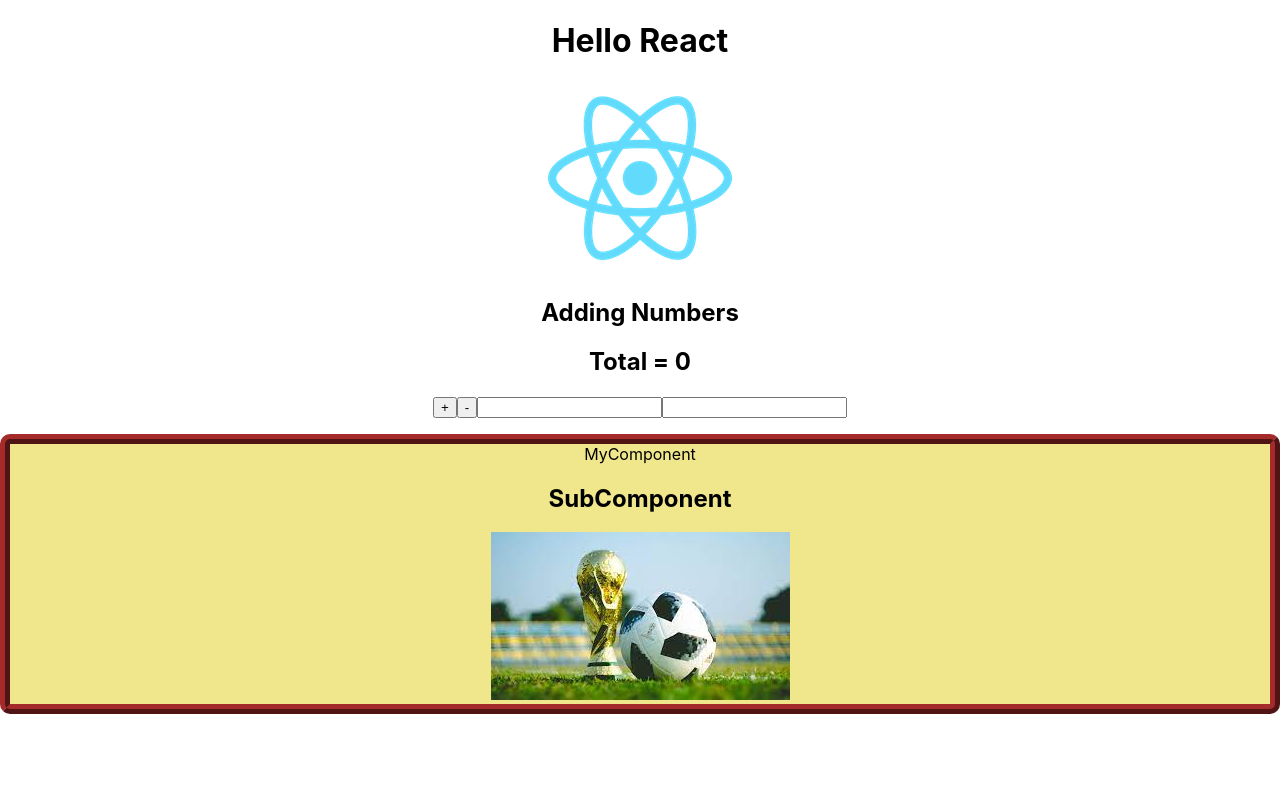
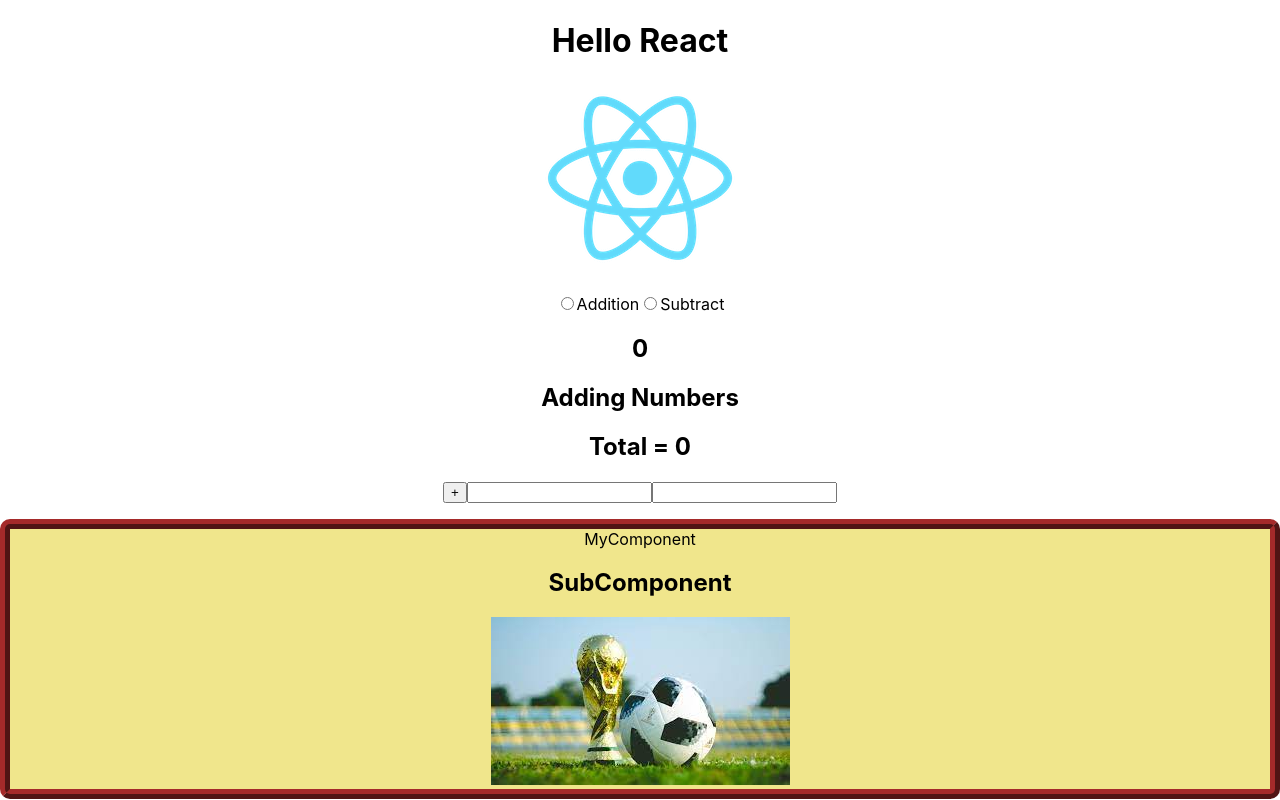
Before and after one commit to sinhasudhanshu/My-React-App, a React (Create React App) app: page / in a window 1280 px wide. Built offline with nearby package versions, Linux system fonts and the light colour scheme.

Commit message:
Update App.js

```diff
--- a/src/App.js
+++ b/src/App.js
@@ -10,14 +10,17 @@ import './App.css';
 //import Subtract from './components/Subtract';
 //import VsjCounter from './components/VsjCounter';
 import MyComponent from './components/MyComponent';
-import Addition from './components/Addition';
+//import DropDown from './components/DropDown';
+//import Addition from './components/Addition';
 //import VsjHihello from './components/VsjHihello';
+import RadioButton from './components/RadioButton';
 function App() {
   return (
     <center>
       <h1>Hello React</h1>
       <img src='logo192.png'/>
-      <Addition/>
+
+      <RadioButton/>
     <MyComponent/>
     </center>
   );
```
